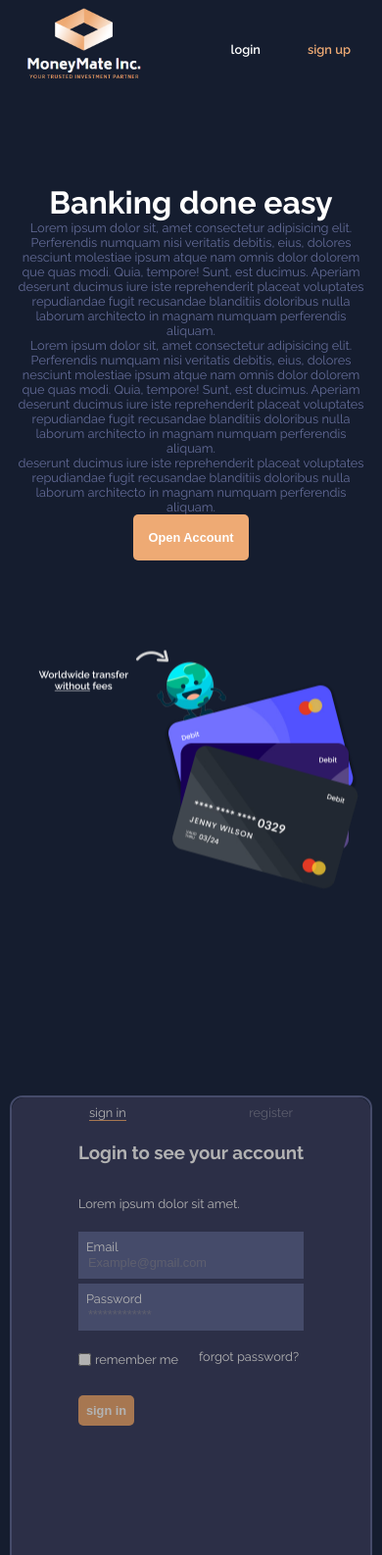
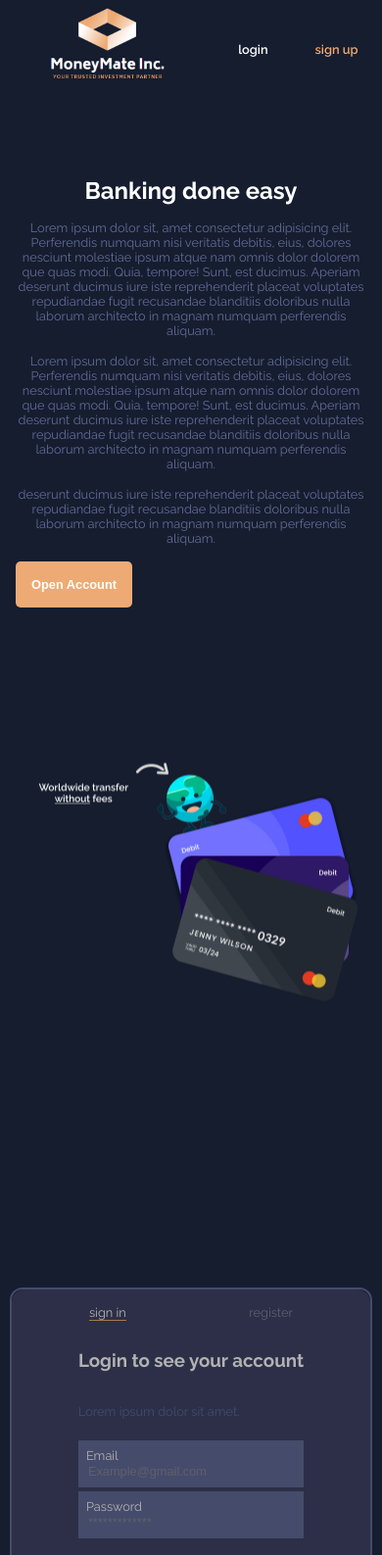
Before and after one commit to Nyman556/MoneyMate, a plain HTML site: page index.html in a window 390 px wide. Shown: the top 1587 px of the page at 98% size. Drawn offline with Linux system fonts and the light colour scheme.

Commit message:
css cleanup

```diff
--- a/index.html
+++ b/index.html
@@ -25,7 +25,7 @@
 		/>
 	</head>
 	<body>
-		<header>
+		<header class="flex-d-r">
 			<div class="logo-container">
 				<img id="logo" src="assets/logo.png" alt="MoneyMate Logo" />
 			</div>
@@ -42,7 +42,7 @@
 		</header>
 
 		<main>
-			<div class="text-container">
+			<div class="text-container flex-d-c">
 				<h1>Banking done easy</h1>
 				<p>
 					Lorem ipsum dolor sit, amet consectetur adipisicing elit. Perferendis
@@ -74,7 +74,7 @@
 		<section id="form-section" class="flex-d-c align-justify-center">
 			<div class="sign-in-form-container">
 				<div id="slider" class="left-side-container">
-					<div class="form-toggle">
+					<div class="form-toggle flex-d-r">
 						<a id="sign-in-btn" data="focus" onclick="toggleForms(this)"
 							>sign in</a
 						>
@@ -106,7 +106,7 @@
 							/>
 							<label for="password">Password</label>
 						</div>
-						<div class="form-bottom">
+						<div class="form-bottom flex-d-r align-justify-center">
 							<div class="checkmark-wrapper">
 								<input type="checkbox" id="remember-checkbox" />
 								<label for="remember-checkbox">remember me</label>
@@ -164,7 +164,6 @@
 							<label for="cpassword">Date of Birth</label>
 						</div>
 						<button class="small-btn">Register</button>
-						<div class="form-bottom"></div>
 					</form>
 				</div>
 			</div>
--- a/style.css
+++ b/style.css
@@ -59,6 +59,9 @@ section {
 	width: 100%;
 	padding-bottom: 5rem;
 }
+section {
+	margin-top: 5rem;
+}
 input {
 	background-color: var(--main-color);
 	color: var(--text-color);
@@ -66,12 +69,18 @@ input {
 a[data="special"] {
 	color: var(--btn-color);
 }
+p {
+	color: var(--main-color);
+}
 p,
 a,
 input,
 label,
 button {
 	font-size: clamp(0.8rem, 2vw, 1rem);
+}
+h1 {
+	font-size: clamp(1.5rem, 4vw, 2rem);
 }
 a, button {
 	cursor: pointer;
@@ -96,6 +105,9 @@ a, button {
 .small-btn {
 	padding: 0.5rem 0.5rem;
 }
+::-webkit-calendar-picker-indicator {
+	filter: invert(1);
+}
 /*Flex classes*/
 .flex-d-r {
 	display: flex;
@@ -110,24 +122,19 @@ a, button {
 	justify-content: center;
 }
 
+
 /*Hovers*/
-a:hover, a:active {
+a:hover {
 	color: var(--btn-color);
 }
-a[data="special"]:hover, a[data="special"]:active {
+a[data="special"]:hover {
 	color: var(--text-color);
-}
-button:hover {
-	cursor: pointer;
 }
 
 /*Header*/
 header {
-	display: grid;
-	grid-template-columns: 1fr 1fr 8fr;
-	grid-template-rows: 1fr;
+	justify-content: space-around;
 	align-items: center;
-	gap: 14rem;
 }
 header * {
 	inline-size: min-content;
@@ -141,8 +148,6 @@ header * {
 	gap: 3rem;
 }
 .anchor-container {
-	justify-self: end;
-	margin-right: 10rem;
 	font-weight: var(--secondary-fontweight);
 }
 .anchor-container a,
@@ -156,29 +161,24 @@ main {
 	place-items: center;
 }
 .text-container {
- grid-area: 1 / 2 / 2 / 3;
+	max-width: 600px;
+ 	grid-area: 1 / 2 / 2 / 3;
 	gap: 1rem;
+	place-content: center;
 }
 .content-container {
 	width: fit-content;
-	grid-area: 1 / 3 / 2 / 4
-}
-.text-container p {
-	color: var(--main-color);
+	grid-area: 1 / 3 / 2 / 4;
 }
 
-/*Form section*/
 /*Sign-in form*/
 #form-section {
-	height: 80vh;
+	height: auto;
 }
 .sign-in-form-container {
 	width: 730px;
-	background-image: url(assets/form-background.png);
+	background: no-repeat center/100% url("assets/form-background.png");
 	filter: brightness(0.7);
-	background-size: cover;
-	background-repeat: no-repeat;
-	background-position: center;
 	border: 2px solid var(--main-color);
 }
 .sign-in-form-container,
@@ -190,16 +190,9 @@ main {
 	width: 365.5px;
 	background-color: var(--secondary-color);
 }
-.form-toggle,
-.form-text {
-	display: flex;
+.form-toggle {
 	justify-content: space-around;
-	font-size: 20px;
-	padding: 0.5rem 1rem;
-}
-.form-text {
-	margin-left: 3.2rem;
-	gap: 1rem;
+	padding: 1rem;
 }
 a[data="focus"] {
 	border-bottom: 1px solid var(--btn-color);
@@ -215,33 +208,20 @@ a[data="off"] {
 	background-color: var(--main-color);
 	padding: 0.5rem;
 }
-
 .field input {
 	color: var(--text-color);
 	order: 1;
 }
-
 .field input::placeholder {
 	color: var(--text-color-off);
 }
-
 .form-bottom {
-	display: grid;
-	grid-template-columns: 1fr 1fr;
-	grid-template-rows: 1fr;
 	gap: 1rem;
-}
-/*Register form*/
-#register {
-	grid-auto-rows: 1fr;
-}
-::-webkit-calendar-picker-indicator {
-	filter: invert(1);
 }
 
 /*Footer*/
 footer {
-	position: fixed;
+	position: absolute;
 	padding: 0.5rem;
 	bottom: 0px;
 	left: 0px;
@@ -249,87 +229,48 @@ footer {
 }
 
 /*Media Queries*/
-@media (min-width: 1201px) {
-a:hover {
-	color: var(--btn-color);
-}
-a[data="special"]:hover{
-	color: var(--text-color);
-}
-}
-@media (max-width: 1200px) {
-	header {
-		gap: 0;
-	}
+@media (max-width: 1440px) {
 	main {
-		grid-template-columns: 1fr 8fr 1fr;
-		grid-template-rows: repeat(2, 5fr);
-
+		display: flex;
+		flex-direction: column;
+		gap: 1rem;
 	}
 	.text-container {
-		grid-area: 1 / 2 / 2 / 3;
-		align-items: center;
-	}
-	.content-container {
-		grid-area: 2 / 2 / 3 / 3;
+		padding: 0 1rem 0 1rem;
 	}
 }
-
 @media (max-width: 979px) {
-	header {
-		display: flex;
-		justify-content: space-between;
-	}
 	.navbar-container {
 		display: none;
-	}
-	.anchor-container {
-		margin-right: 3rem;
 	}
 	.text-container {
 		text-align: center;
 	}
-	.text-container .btn {
-		align-self: center;
-	}
-	footer {
-		position: absolute;
+}
+
+@media (max-width: 800px) {
+	.sign-in-form-container {
+		background: none;
+		width: auto;
 	}
 	#slider {
 		animation: none;
 	}
+	.content-container {
+		scale: 0.7;
+	}
 }
-
-@media (max-width: 767px) {
-	.anchor-container {
-		margin-right: 2rem;
+@media (max-width: 500px) {
+	.content-container {
+		scale: 0.5;
 	}
-	.sign-in-form-container {
-		background: none;
-		width: auto;
-	}
-	.content-container img {
-		scale: 0.6;
+}
+@media (max-width: 370px) {
+	.content-container {
+		scale: 0.3;
 	}
 }
 
-@media (max-width: 480px) {
-	.anchor-container {
-		margin-right: none;
-	}
-	.text-container {
-		padding-left: 1em;
-		padding-right: 1em;
-	}
-	.content-container {
-		height: 400px;
-		padding: 0;
-		max-width: 390px;
-	}
-	.content-container img {
-		scale: 0.5;
-	}
-}
 /*Animation classes for forms*/
 .animated{
 	animation-duration: 2s;
```
